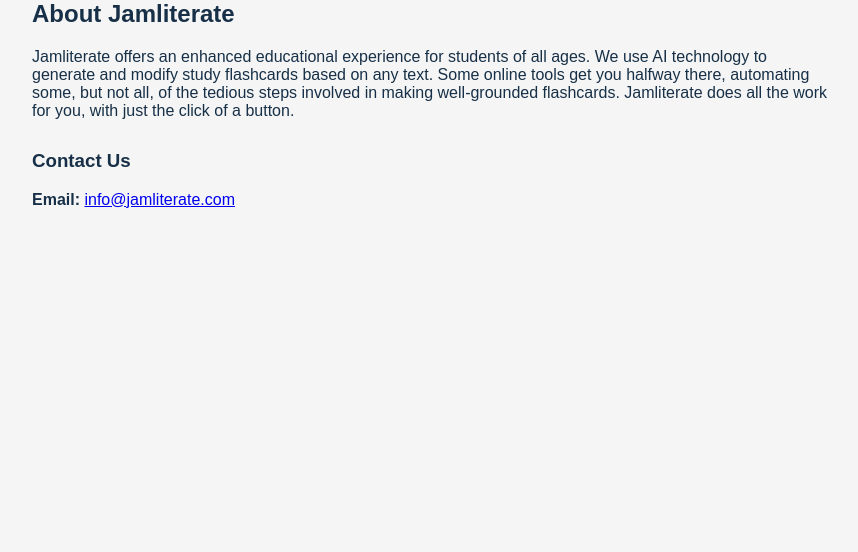
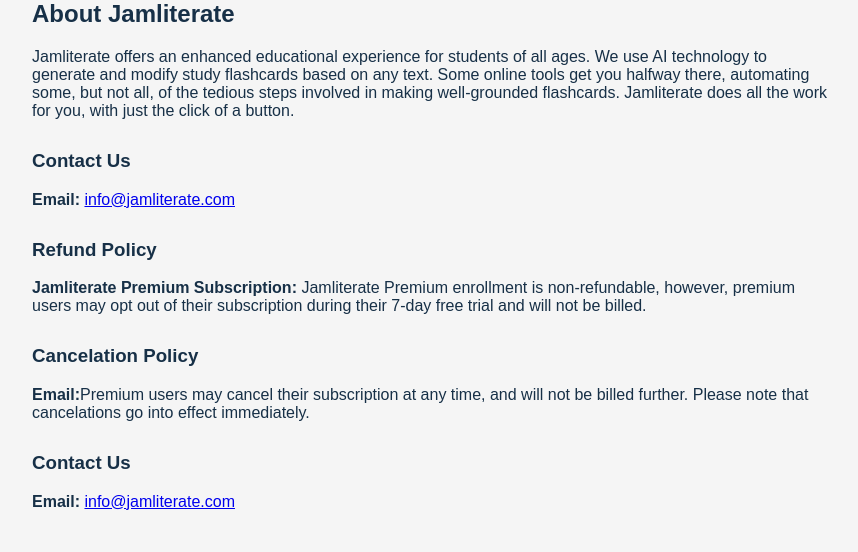
Before and after one commit to samcraftt/jamliterate, a Flask app: page / in a window 1280 px wide. Shown: the part 457-1009 px from the top of the page, without its empty margins (208-1066 px from the left). Before the commit the page ends 665 px from the top, so only its background shows below. Run offline with Flask 3, Linux system fonts and the light colour scheme; parts of the project's set-up code (start-up, migrations or seed data) failed here and were passed over.

Commit message:
Update home.html

```diff
--- a/templates/home.html
+++ b/templates/home.html
@@ -24,6 +24,18 @@
         <h2>About Jamliterate</h2>
         <p>Jamliterate offers an enhanced educational experience for students of all ages. We use AI technology to generate and modify study flashcards based on any text. Some online tools get you halfway there,
             automating some, but not all, of the tedious steps involved in making well-grounded flashcards. Jamliterate does all the work for you, with just the click of a button.</p>
+    </section>
+    <section class="contact-section">
+        <h3>Contact Us</h3>
+        <p><strong>Email:</strong> <a href="mailto:info@jamliterate.com">info@jamliterate.com</a></p>
+    </section>
+    <section class="contact-section">
+        <h3>Refund Policy</h3>
+        <p><strong>Jamliterate Premium Subscription:</strong> Jamliterate Premium enrollment is non-refundable, however, premium users may opt out of their subscription during their 7-day free trial and will not be billed.</p>
+    </section>
+    <section class="contact-section">
+        <h3>Cancelation Policy</h3>
+        <p><strong>Email:</strong>Premium users may cancel their subscription at any time, and will not be billed further. Please note that cancelations go into effect immediately.</p>
     </section>
     <section class="contact-section">
         <h3>Contact Us</h3>
```
